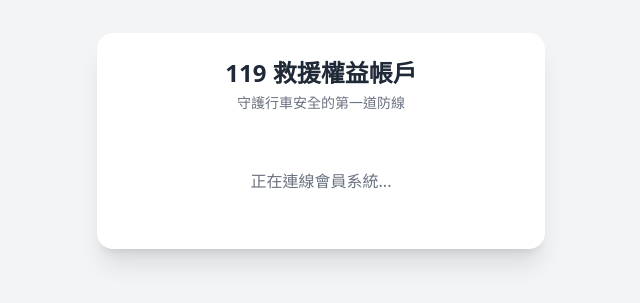
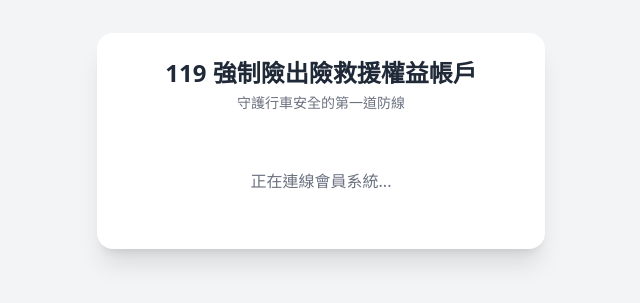
Before and after one commit to a38847463-debug/119-member, a plain HTML site: page index.html in a window 1280 px wide. Shown: the part 259-562 px from the top of the page, without its empty margins (319-959 px from the left). Drawn offline with nearby package versions, Linux system fonts and the light colour scheme.

Commit message:
Update index.html for new title and content

```diff
--- a/index.html
+++ b/index.html
@@ -3,7 +3,7 @@
 <head>
   <meta charset="UTF-8">
   <meta name="viewport" content="width=device-width, initial-scale=1.0">
-  <title>119 事故救援權益帳戶</title>
+  <title>119 強制險出險救援權益帳戶</title>
   <script src="https://cdn.tailwindcss.com"></script>
   <script charset="utf-8" src="https://static.line-scdn.net/liff/edge/2/sdk.js"></script>
   <script src="https://cdn.jsdelivr.net/npm/@supabase/supabase-js@2"></script>
@@ -11,7 +11,7 @@
 <body class="bg-gray-100 min-h-screen flex items-center justify-center p-4">
   <div id="app" class="w-full max-w-md bg-white rounded-2xl shadow-xl overflow-hidden p-6 space-y-6">
     <div class="text-center">
-      <h1 class="text-2xl font-bold text-gray-800">119 救援權益帳戶</h1>
+      <h1 class="text-2xl font-bold text-gray-800">119 強制險出險救援權益帳戶</h1>
       <p class="text-sm text-gray-500 mt-1">守護行車安全的第一道防線</p>
     </div>
 
```
